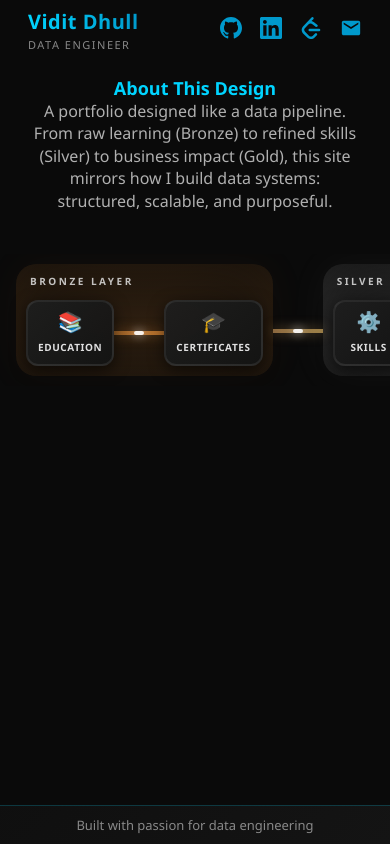
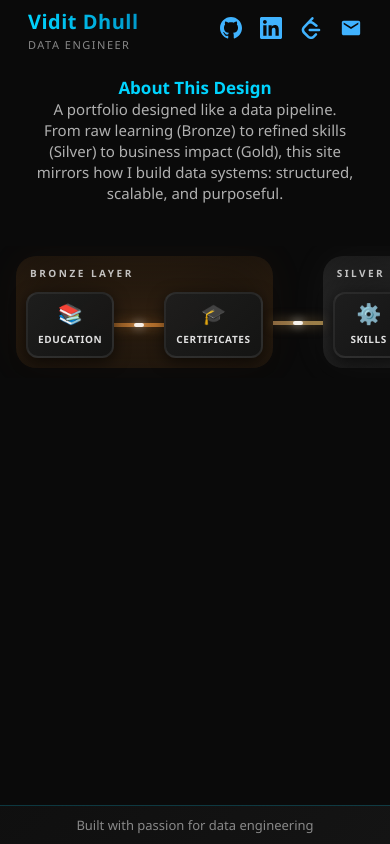
Before and after one commit to ViditDhull/ViditDhull.github.io, a plain HTML site: page index.html in a window 390 px wide. Drawn offline with Linux system fonts and the light colour scheme.

Commit message:
Updates Responsive Design

```diff
--- a/assets/css/styles.css
+++ b/assets/css/styles.css
@@ -25,12 +25,12 @@ body {
 .logo-name { font-size:20px; font-weight:700; background:linear-gradient(90deg,#00d4ff,#0099cc); -webkit-background-clip:text; -webkit-text-fill-color:transparent; background-clip:text; letter-spacing:0.5px; }
 .logo-designation { font-size:11px; color:#888; font-weight:500; text-transform:uppercase; letter-spacing:1.5px; }
 .nav-social { display:flex; gap:18px; align-items:center; }
-.social-icon { color: #0099cc;}
+.social-icon { color: #40b3ff;}
 
 /* hero */
 .hero-section { max-width: 1200px; margin: clamp(70px, 9vh, 110px) auto 0; padding: 0 2rem; text-align: center; }
-.hero-title { font-size: clamp(18px, 2vw, 24px);; color: #00d4ff; margin-bottom: 0px; }
-.hero-description { font-size: clamp(16px, 1.4vw, 18px); line-height: 1.4; color: #b0b0b0; }
+.hero-title { font-size: clamp(17px, 1.8vw, 22px);; color: #00d4ff; margin-bottom: 0px; }
+.hero-description { font-size: clamp(15px, 1.3vw, 16px); line-height: 1.4; color: #b0b0b0; }
 
 /* ---------- PIPELINE ---------- */
 /* container that scrolls horizontally on small screens */
```
